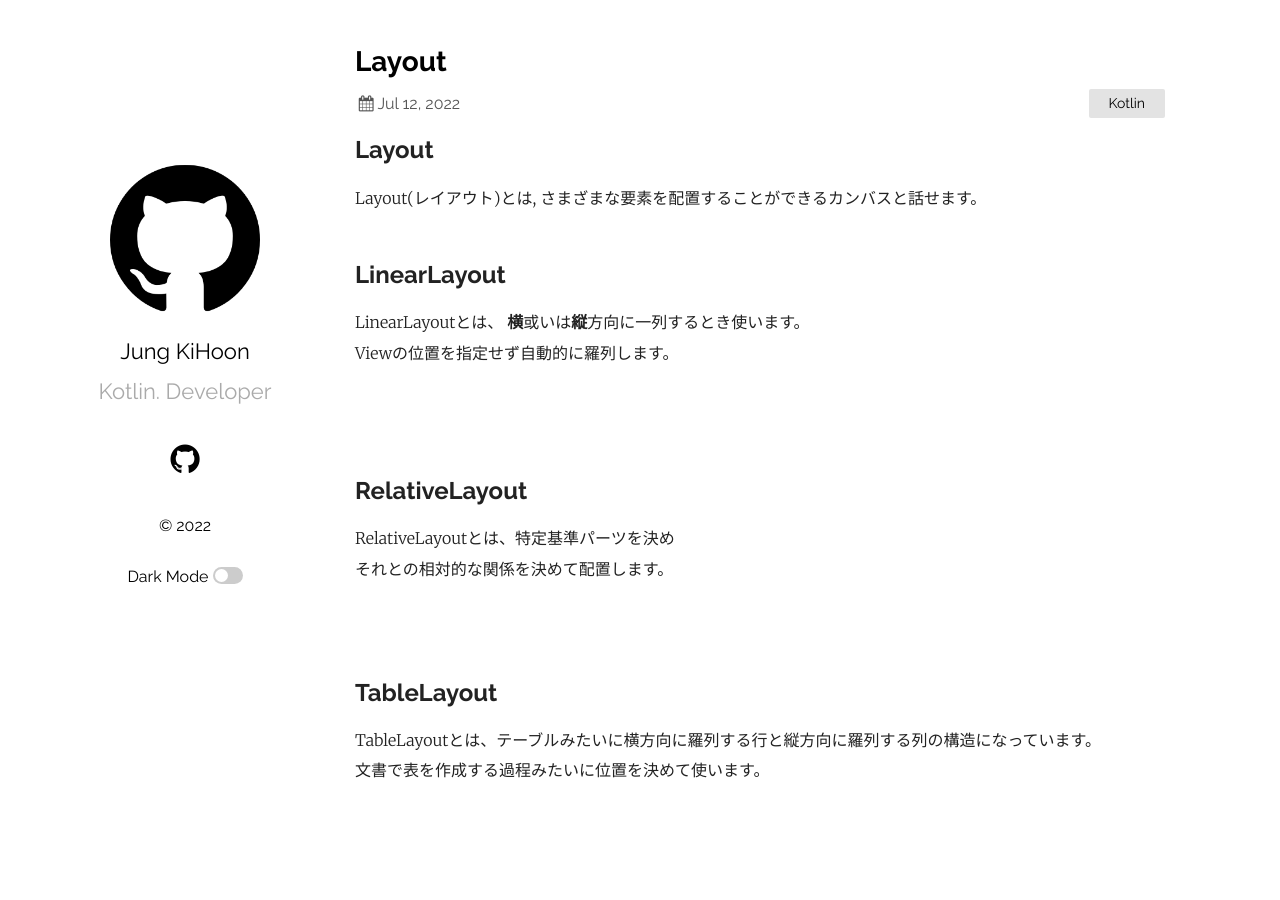
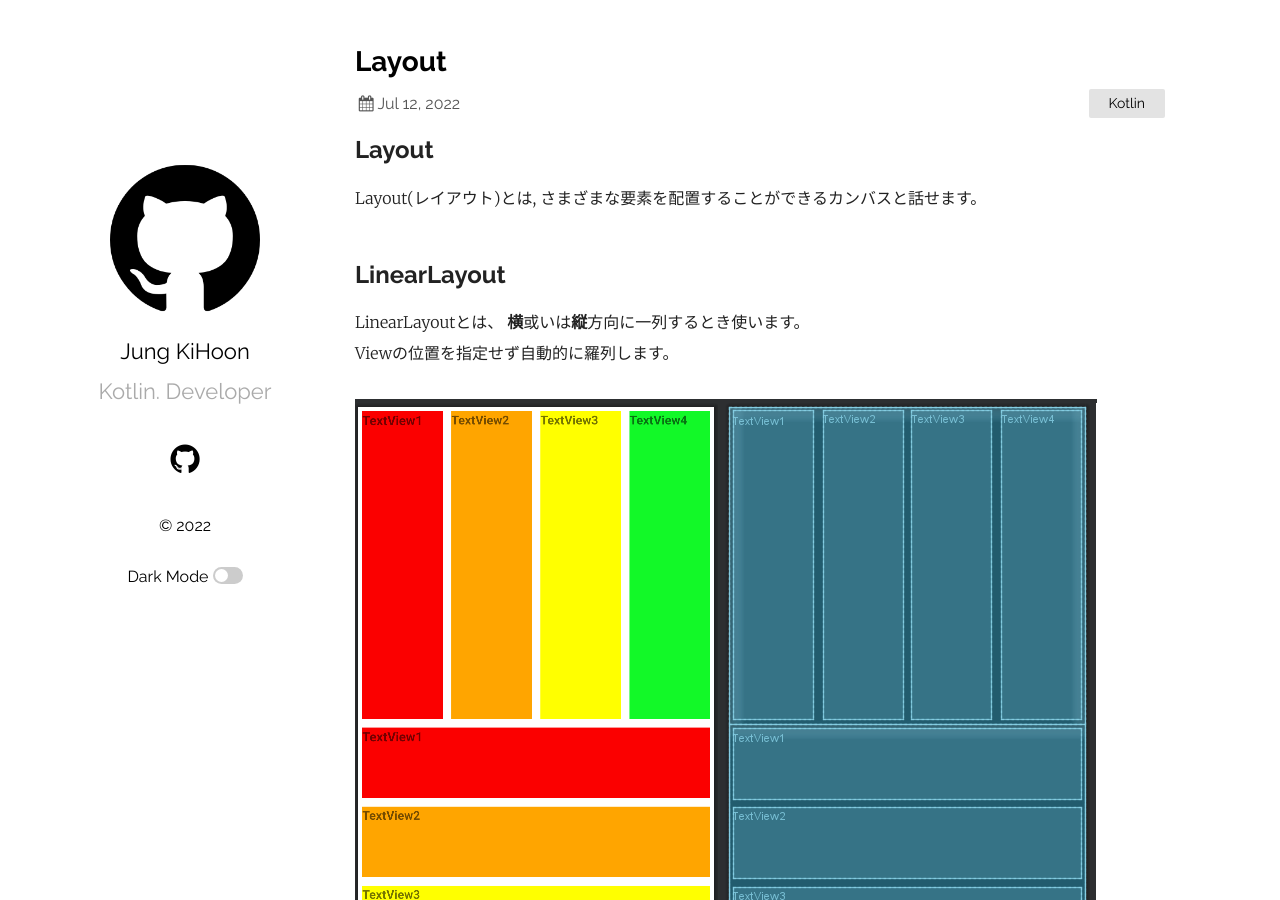
Before and after one commit to JKH-Programmer/JKH-Programmer.github.io, a Jekyll site: the page built from _posts/2022-07-12-Layout.markdown, in a window 1280 px wide and 900 px high. Built offline with Jekyll 4.4.1, drawn with Linux system fonts in a browser that asks for light colours.

Commit message:
JKH-Programmer.github.io

```diff
--- a/_posts/2022-07-12-Layout.markdown
+++ b/_posts/2022-07-12-Layout.markdown
@@ -14,7 +14,7 @@ Layout(レイアウト)とは, さまざまな要素を配置することがで
 
 ## LinearLayout
 
-LinearLayoutとは、 **横**或いは**縦**方向に一列するとき使います。<br>Viewの位置を指定せず自動的に羅列します。<br><br>![](images/LinearLayout.png)
+LinearLayoutとは、 **横**或いは**縦**方向に一列するとき使います。<br>Viewの位置を指定せず自動的に羅列します。<br><br>![](/assets/images/LinearLayout.png)
 <br>
 <br>
 
```
Also changed, not shown: assets/images/ConstraintLayout.png (renamed from _posts/images/ConstraintLayout.png), assets/images/FrameLayout.png (renamed from _posts/images/FrameLayout.png), assets/images/LinearLayout.png (renamed from _posts/images/LinearLayout.png), assets/images/RelativeLayout.png (renamed from _posts/images/RelativeLayout.png), assets/images/TableLayout.png (renamed from _posts/images/TableLayout.png).
